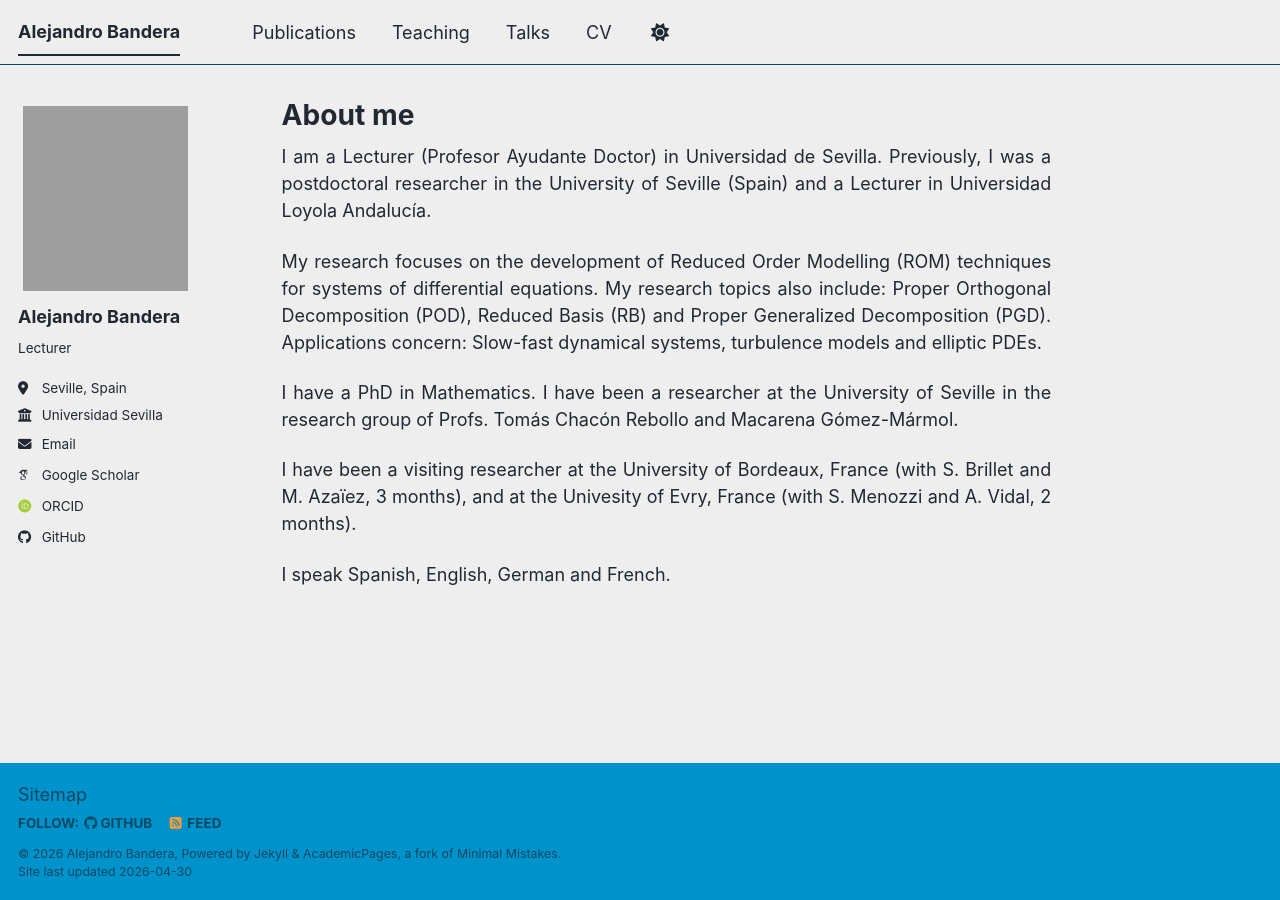
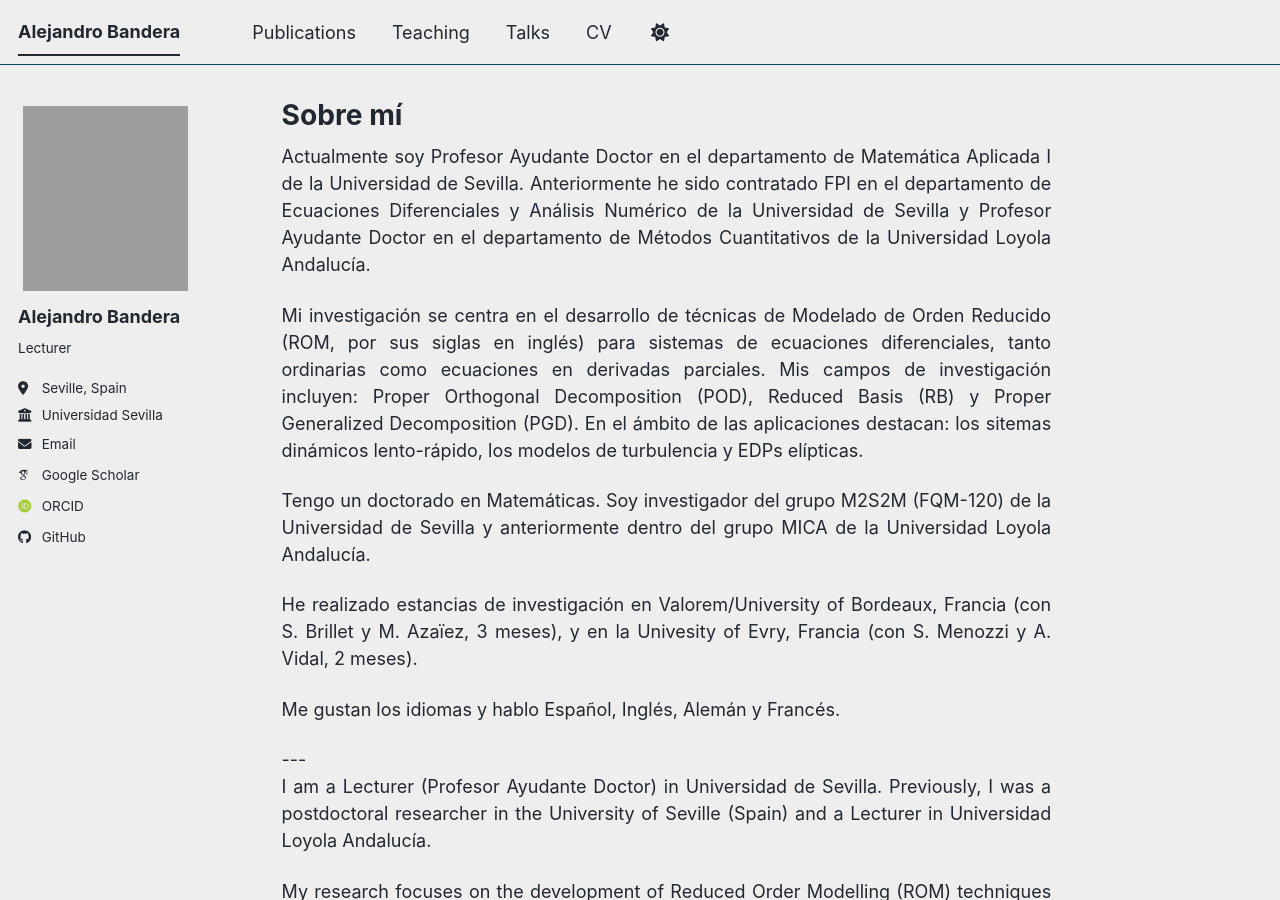
Before and after one commit to abanderam/abanderam.github.io, a Jekyll site: the page built from _pages/about.md, in a window 1280 px wide and 900 px high. Built offline with Jekyll 4.4.1, drawn with Linux system fonts in a browser that asks for light colours; some web fonts are replaced; a script bundle is joined from its source files by our own code; library files that are not in the unit come from our copies.

Commit message:
Traducción a español

```diff
--- a/_pages/about.md
+++ b/_pages/about.md
@@ -1,6 +1,6 @@
 ---
 permalink: /
-title: "About me"
+title: "Sobre mí"
 author_profile: true
 layout: single
 classes: wide
@@ -10,6 +10,18 @@ redirect_from:
 ---
 
 <div style="text-align: justify">
+
+<p> Actualmente soy Profesor Ayudante Doctor en el departamento de Matemática Aplicada I de la Universidad de Sevilla. Anteriormente he sido contratado FPI en el departamento de Ecuaciones Diferenciales y Análisis Numérico de la Universidad de Sevilla y Profesor Ayudante Doctor en el departamento de Métodos Cuantitativos de la Universidad Loyola Andalucía. </p>
+
+<p> Mi investigación se centra en el desarrollo de técnicas de Modelado de Orden Reducido (ROM, por sus siglas en inglés) para sistemas de ecuaciones diferenciales, tanto ordinarias como ecuaciones en derivadas parciales. Mis campos de investigación incluyen: Proper Orthogonal Decomposition (POD), Reduced Basis (RB) y Proper Generalized Decomposition (PGD). En el ámbito de las aplicaciones destacan: los sitemas dinámicos lento-rápido, los modelos de turbulencia y EDPs elípticas. </p>
+
+<p> Tengo un doctorado en Matemáticas. Soy investigador del grupo M2S2M (FQM-120) de la Universidad de Sevilla y anteriormente dentro del grupo MICA de la Universidad Loyola Andalucía. </p>
+
+<p> He realizado estancias de investigación en Valorem/University of Bordeaux, Francia (con S. Brillet y M. Azaïez, 3 meses), y en la Univesity of Evry, Francia (con S. Menozzi y A. Vidal, 2 meses).</p>
+
+<p> Me gustan los idiomas y hablo Español, Inglés, Alemán y Francés. </p>
+
+---
 
 <p>I am a Lecturer (Profesor Ayudante Doctor) in Universidad de Sevilla. Previously, I was a postdoctoral researcher in the University of Seville (Spain) and a Lecturer in Universidad Loyola Andalucía. </p>
 
--- a/_pages/talks.html
+++ b/_pages/talks.html
@@ -17,6 +17,6 @@ author_profile: true
 
 {% if site.talkmap_link == true %}
 
-<p style="text-decoration:underline;"><a href="/talkmap.html">See a map of all the places I've given a talk!</a></p>
+<p style="text-decoration:underline;"><a href="/talkmap.html">¡Echa un vistazo a todos los lugares donde he dado una charla!</a></p>
 
 {% endif %}
```
Also changed, not shown: _pages/publications.md (+1 -0 lines), _pages/teaching-resources.md (+1 -1 lines).
